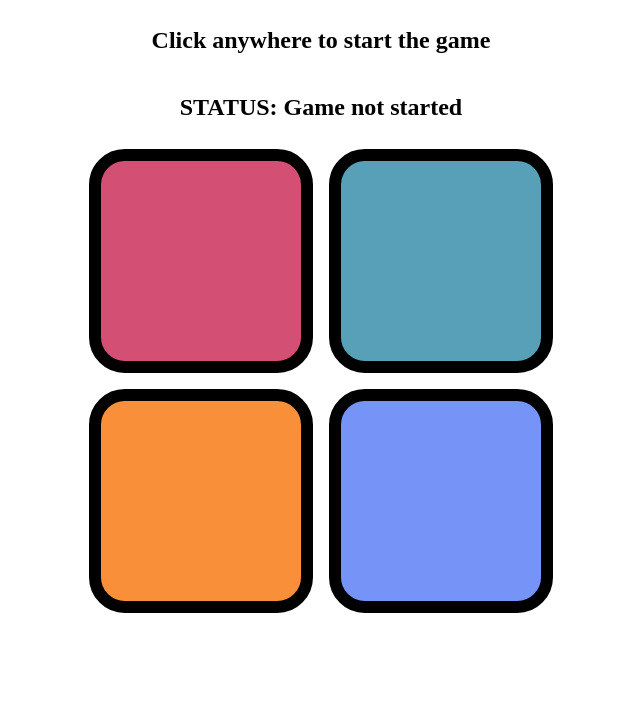
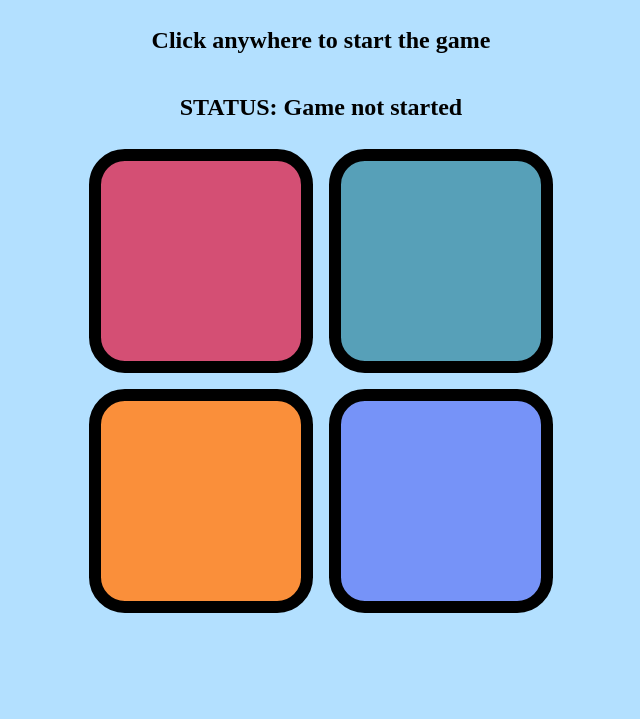
Before and after one commit to arnnv/simon-game, a plain HTML site: page index.html in a window 1280 px wide. Shown: the part 81-800 px from the top of the page, without its empty margins (319-959 px from the left). Drawn offline with Linux system fonts and the light colour scheme.

Commit message:
Update background color

```diff
--- a/style.css
+++ b/style.css
@@ -2,6 +2,7 @@ body {
   display: flex;
   flex-direction: column;
   align-items: center;
+  background-color: #b3e0ff;
 }
 
 .container {
```
